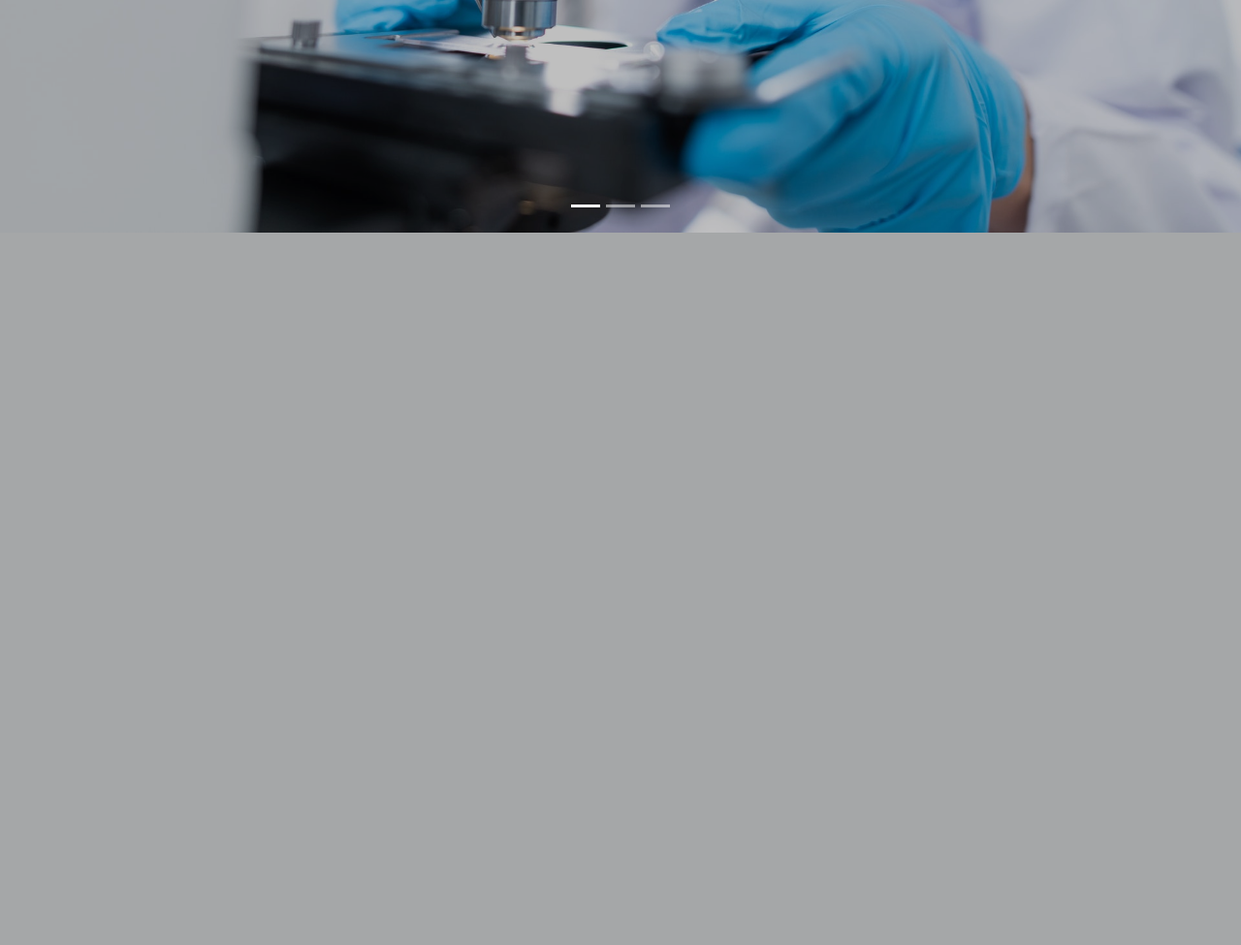
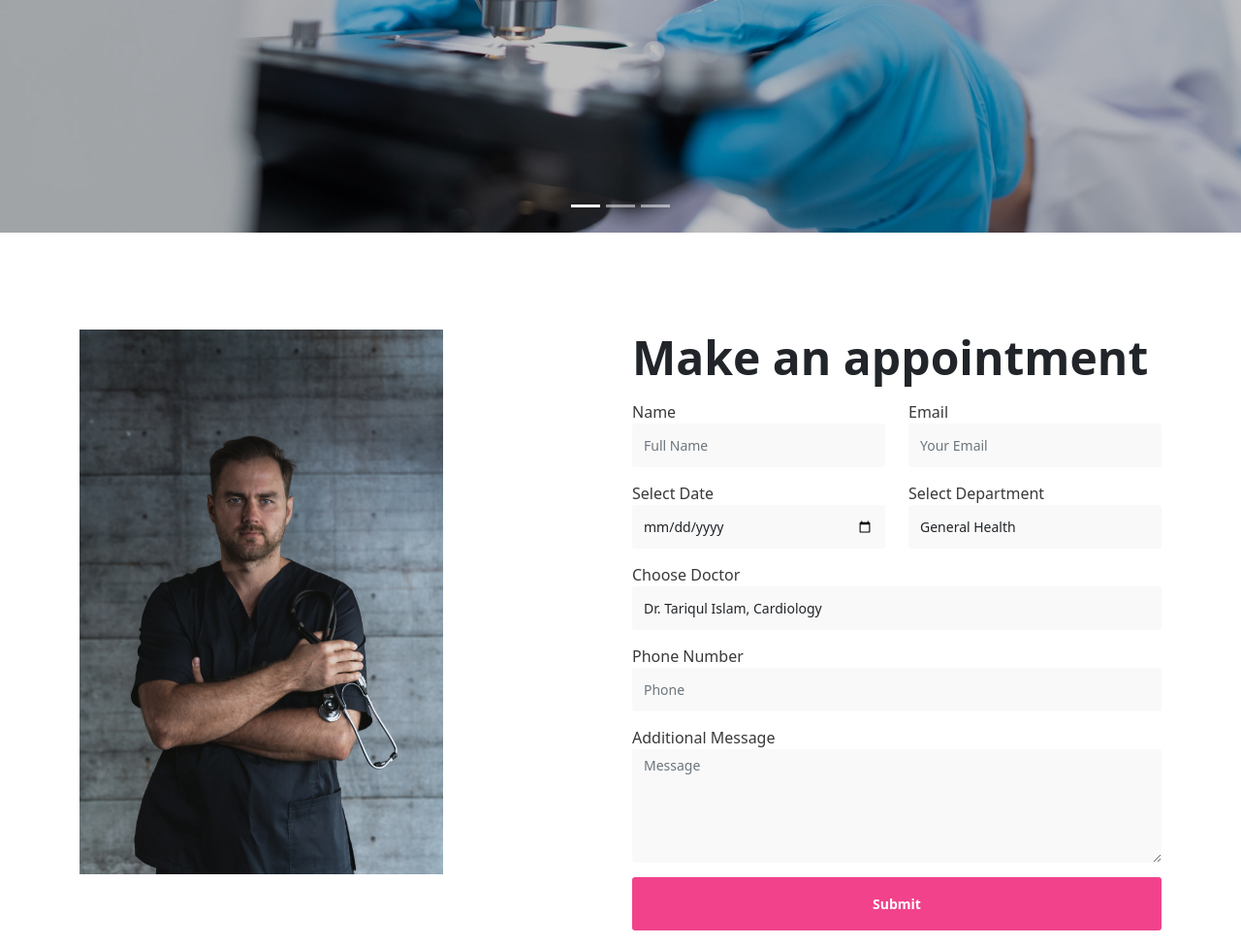
Before and after one commit to Md-Tariqul-Islam/Medicare, a PHP site: page / in a window 1280 px wide. Shown: the part 688-1663 px from the top of the page at 97% size. Before the commit the page ends 928 px from the top, so only its background shows below. Run offline with PHP 8.4, Linux system fonts and the light colour scheme.

Commit message:
Appointment-form

```diff
--- a/css/style.css
+++ b/css/style.css
@@ -34,7 +34,7 @@ header span.icon {
   font-weight: 600;
 }
 
-#appointment{
+#make-appoint{
   background: #f1428b;
   border-radius: 3px;
   color: #ffffff !important;
@@ -66,3 +66,50 @@ header span.icon {
   height: 100vh;
   filter: brightness(75%)
 }
+
+/* ****************
+ Appointment
+**********************/
+#appointment {
+  padding-top: 100px;
+}
+.appimage img{
+  height: 562px;
+}
+#appointment label {
+  color: #393939;
+  font-weight: 500;
+}
+#appointment .section-title h2 {
+  font-size: 48px;
+  line-height: 58px;
+  font-weight: 600;
+  margin: 0px 0px 15px;
+}
+#appointment .form-control {
+  background: #f9f9f9;
+  border: none;
+  border-radius: 3px;
+  box-shadow: none;
+  font-size: 14px;
+  font-weight: normal;
+  margin-bottom: 15px;
+  transition: all ease-in-out 0.4s;
+}
+
+#appointment input,
+#appointment select {
+  height: 45px;
+}
+
+#appointment #cf-submit {
+  background: #f1428b;
+  color: #ffffff;
+  font-weight: 600;
+  height: 55px;
+}
+
+#appointment #cf-submit:hover {
+  background: #bb2c33;
+  color: #ffffff;
+}
--- a/index.php
+++ b/index.php
@@ -69,7 +69,7 @@
               <a class="nav-link" href="#">Contact</a>
             </li>
             <li class="nav-item px-2 pe-5">
-              <a class="nav-link" href="#" id="appointment">Make an appointment</a>
+              <a class="nav-link" href="#" id="make-appoint">Make an appointment</a>
             </li>
           </ul>
         </div>
@@ -120,8 +120,89 @@
       </div>
 
     </section>
+    <!-- home end  -->
 
-    <!-- home end  -->
+    <!-- Make an appointment start  -->
+    <section id="appointment" data-stellar-background-ratio="3">
+        <div class="container">
+            <div class="row">
+
+                <div class="col-md-6 col-sm-6 appimage">
+                    <img src="images/appointment-image.jpg" class="img-responsive" alt="">
+                </div>
+
+                <div class="col-md-6 col-sm-6">
+                    <!-- CONTACT FORM HERE -->
+                    <form id="appointment-form" role="form" method="post" action="">
+
+                        <!-- SECTION TITLE -->
+                        <div class="section-title">
+                            <h2>Make an appointment</h2>
+                        </div>
+
+                        <div class="row">
+                        <div class="col-md-6 col-sm-6">
+                                <label for="name">Name</label>
+                                <input type="text" class="form-control" id="name" name="name" placeholder="Full Name"
+                                    required>
+                             </div>
+
+                             <div class="col-md-6 col-sm-6">
+                                <label for="email">Email</label>
+                                <input type="email" class="form-control" id="email" name="email"
+                                    placeholder="Your Email" required>
+                            </div>
+
+                            <div class="col-md-6 col-sm-6">
+                                <label for="date">Select Date</label>
+                                <input type="date" name="date" value="" class="form-control" required>
+                            </div>
+
+                            <div class="col-md-6 col-sm-6">
+                                <label for="select">Select Department</label>
+                                <select class="form-control" name="department">
+                                    <option value="General Health">General Health</option>
+                                    <option value="Cardiology">Cardiology</option>
+                                    <option value="Neurology">Neurology</option>
+                                    <option value="Orthopaedics">Orthopaedics</option>
+                                    <option value="Dental">Dental</option>
+                                </select>
+                            </div>
+                            <div class="col-md-12 col-sm-12">
+                                <label for="select">Choose Doctor</label>
+                                <select class="form-control" name="cdoctor">
+                                    <option value="Dr. Timmothy Johnson, Cardiology">Dr. Tariqul Islam, Cardiology
+                                    </option>
+                                    <option value="Dr. Amanda Rusco, Neurology">Dr. Akram Hossain, Neurology</option>
+                                    <option value="Dr. Akram Hossain, Dental">Dr.  Tariqul Islam, Dental</option>
+                                    <option value="Dr. Sayma Ikra, Cardiology">Dr. Osman Gani, Cardiology</option>
+
+                                </select>
+                            </div>
+
+                            <div class="col-md-12 col-sm-12">
+                                <label for="telephone">Phone Number</label>
+                                <input type="tel" class="form-control" id="phone" name="phone" placeholder="Phone"
+                                    required>
+                                <label for="Message">Additional Message</label>
+                                <textarea class="form-control" rows="5" id="message" name="message"
+                                    placeholder="Message" required></textarea>
+                                <button type="submit" class="form-control" id="cf-submit" name="submit">Submit
+                                </button>
+
+                            </div>
+                        </div>
+
+
+                    </form>
+                </div>
+
+            </div>
+        </div>
+    </section>
+    <!-- appointment end -->
+
+
     <script src="https://cdn.jsdelivr.net/npm/bootstrap@5.0.2/dist/js/bootstrap.bundle.min.js" integrity="sha384-MrcW6ZMFYlzcLA8Nl+NtUVF0sA7MsXsP1UyJoMp4YLEuNSfAP+JcXn/tWtIaxVXM" crossorigin="anonymous"></script>
   </body>
 </html>
```
Also changed, not shown: images/appointment-image.jpg (added).
